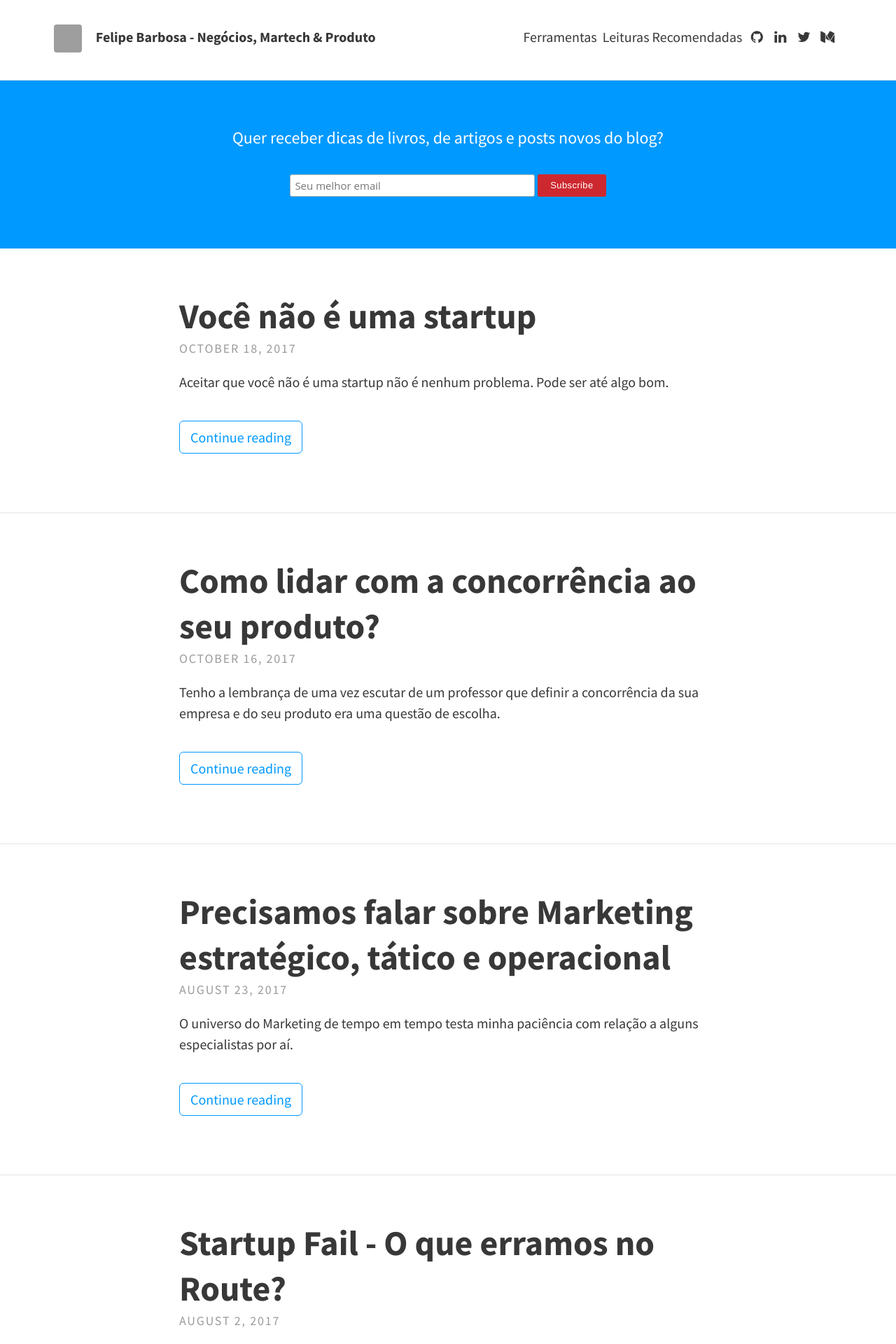
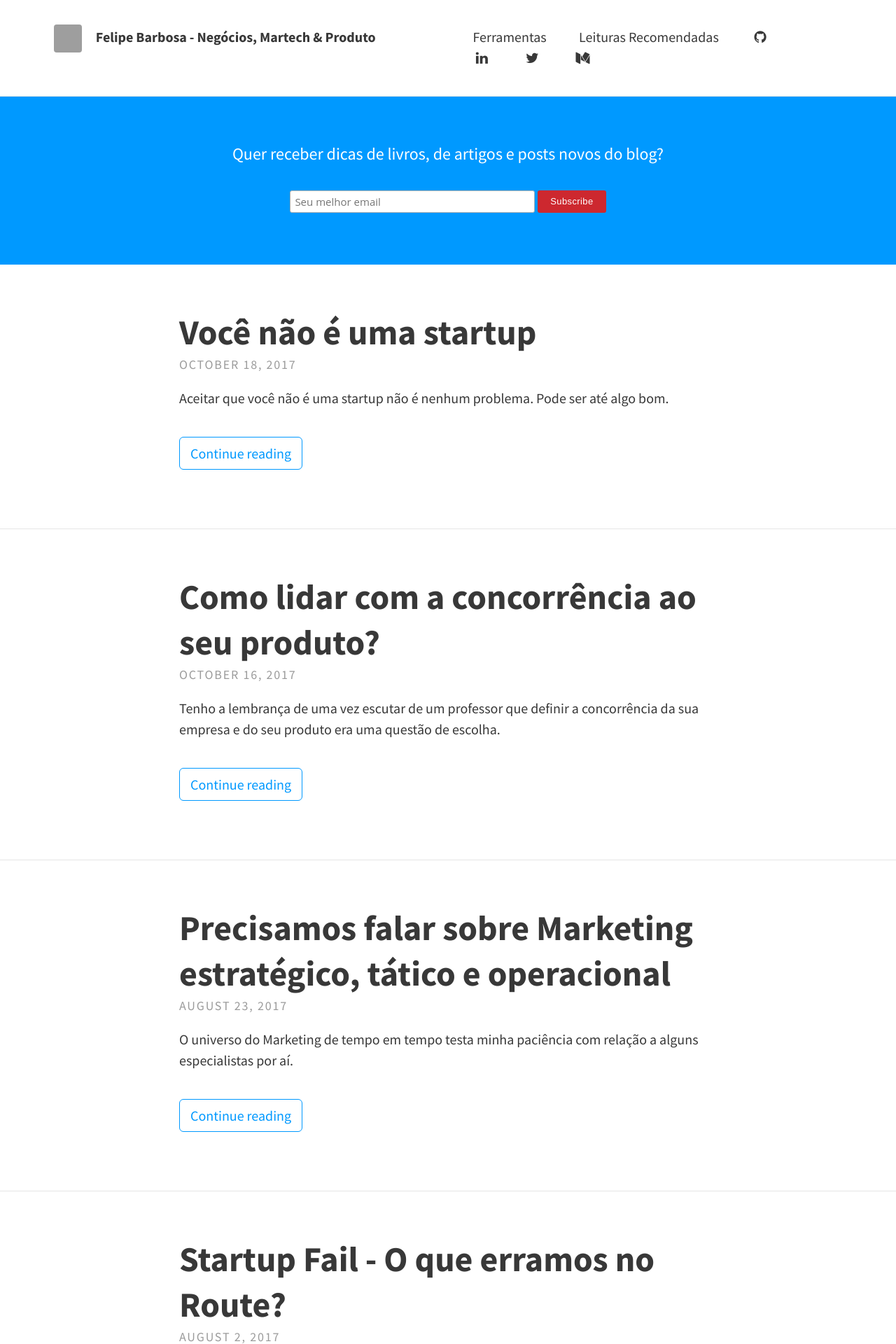
Before and after one commit to felipecbarbosa/felipecbarbosa.github.io, a Jekyll site: the page built from index.html, in a window 1280 px wide. Shown: the top 1920 px of the page at 70% size. Built offline with Jekyll 4.4.1, drawn with Linux system fonts in a browser that asks for light colours; nearby versions of some CDN libraries; the list of posts is cut into pages by our own code; comment, search, counter and statistics services are not loaded; grey boxes are pictures that could not be loaded.

Commit message:
Changed margin and padding of top menu

```diff
--- a/_sass/includes/_header.scss
+++ b/_sass/includes/_header.scss
@@ -38,7 +38,8 @@
     li {
       display: inline;
       float: left;
-      margin-right: 0.4em;
+      margin-right: 1em;
+      padding-right: $padding-small;
     }
     @media (max-width: 1100px) {
       ul {
```
